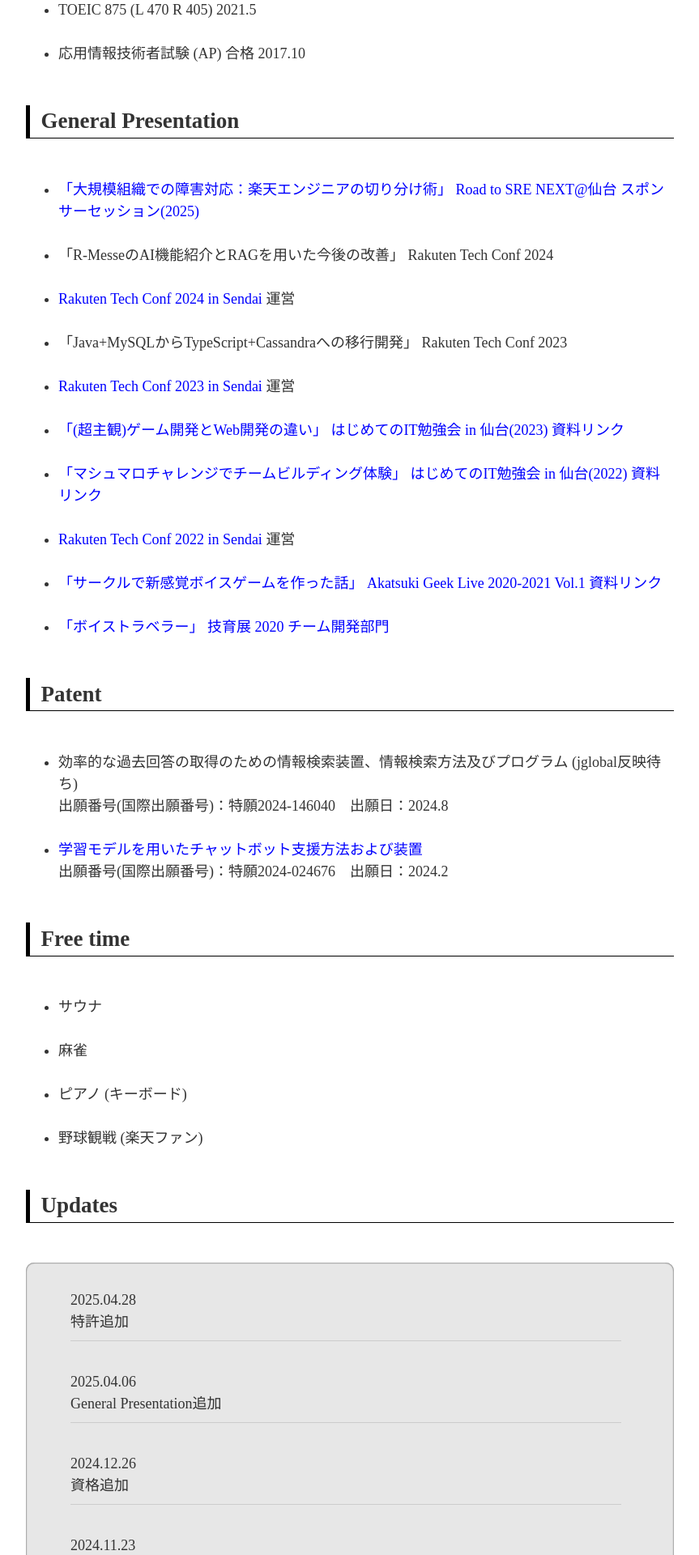
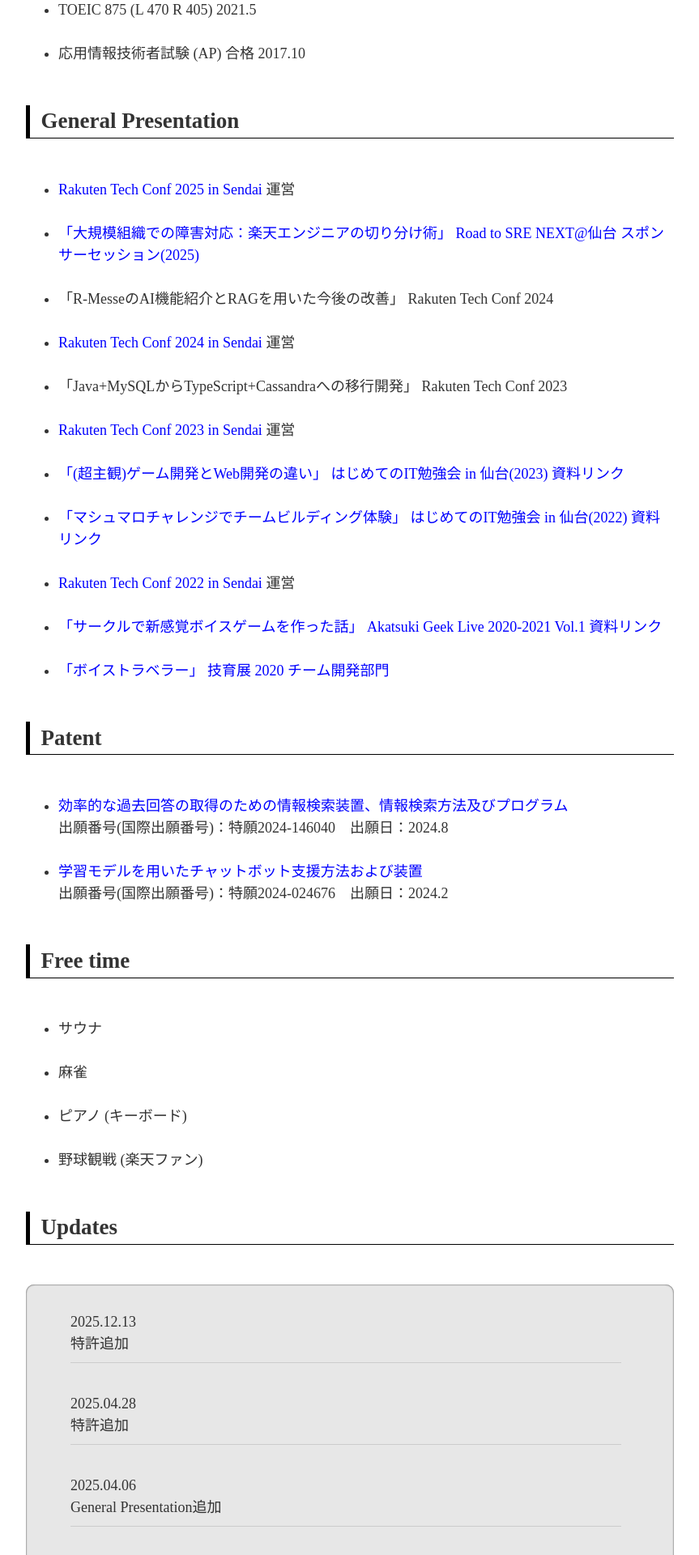
Before and after one commit to Baplisca/NextJS-Portfolio, a Next.js app: page / in a window 1280 px wide. Shown: the part 2028-3948 px from the top of the page at 81% size, without its empty margins (208-1071 px from the left). Built offline with nearby package versions, Linux system fonts and the light colour scheme; a web font is replaced by a local one.

Commit message:
add Patent

```diff
--- a/package.json
+++ b/package.json
@@ -1,6 +1,6 @@
 {
   "name": "next-portfolio",
-  "version": "1.3.0",
+  "version": "1.4.0",
   "private": true,
   "scripts": {
     "dev": "next dev",
--- a/src/organisms/GeneralPresentationContent.tsx
+++ b/src/organisms/GeneralPresentationContent.tsx
@@ -2,6 +2,20 @@
 import ContentsDisplay from "./ContentsDisplay";
 
 const generalPresentationItems: IContent[] = [
+  {
+    value: (
+      <span>
+        <a
+          href="https://rakutentechsendai.connpass.com/event/370933/"
+          rel="noreferrer noopener"
+          target="_blank"
+        >
+          Rakuten Tech Conf 2025 in Sendai
+        </a>
+        {"  運営"}
+      </span>
+    ),
+  },
   {
     value: (
       <span>
--- a/src/organisms/PatentContent.tsx
+++ b/src/organisms/PatentContent.tsx
@@ -5,16 +5,27 @@
   {
     value: (
       <span>
-        効率的な過去回答の取得のための情報検索装置、情報検索方法及びプログラム
-        (jglobal反映待ち)
+        <a
+          href="https://jglobal.jst.go.jp/en/detail?JGLOBAL_ID=202503011540213595"
+          rel="noreferrer noopener"
+          target="_blank"
+        >
+          効率的な過去回答の取得のための情報検索装置、情報検索方法及びプログラム
+        </a>
         <br />
         出願番号(国際出願番号)：特願2024-146040　出願日：2024.8
       </span>
     ),
     value_en: (
       <span>
-        Information search device, information search method, and program for
-        efficiently acquiring past answers
+        <a
+          href="https://jglobal.jst.go.jp/en/detail?JGLOBAL_ID=202503011540213595"
+          rel="noreferrer noopener"
+          target="_blank"
+        >
+          Information search device, information search method, and program for
+          efficiently acquiring past answers
+        </a>
         <br />
         Application number (international application number): Patent
         application:2024-146040　Application date:8/2024
--- a/src/organisms/UpdateContent.tsx
+++ b/src/organisms/UpdateContent.tsx
@@ -10,6 +10,12 @@
 }
 
 const updateItems: IUpdateItem[] = [
+  {
+    value: "特許追加",
+    date: "2025.12.13",
+    value_en: "Add Patent",
+    date_en: "2025-12-13",
+  },
   {
     value: "特許追加",
     date: "2025.04.28",
```
Also changed, not shown: 1 other file (tests, documents, lock files or other folders).
